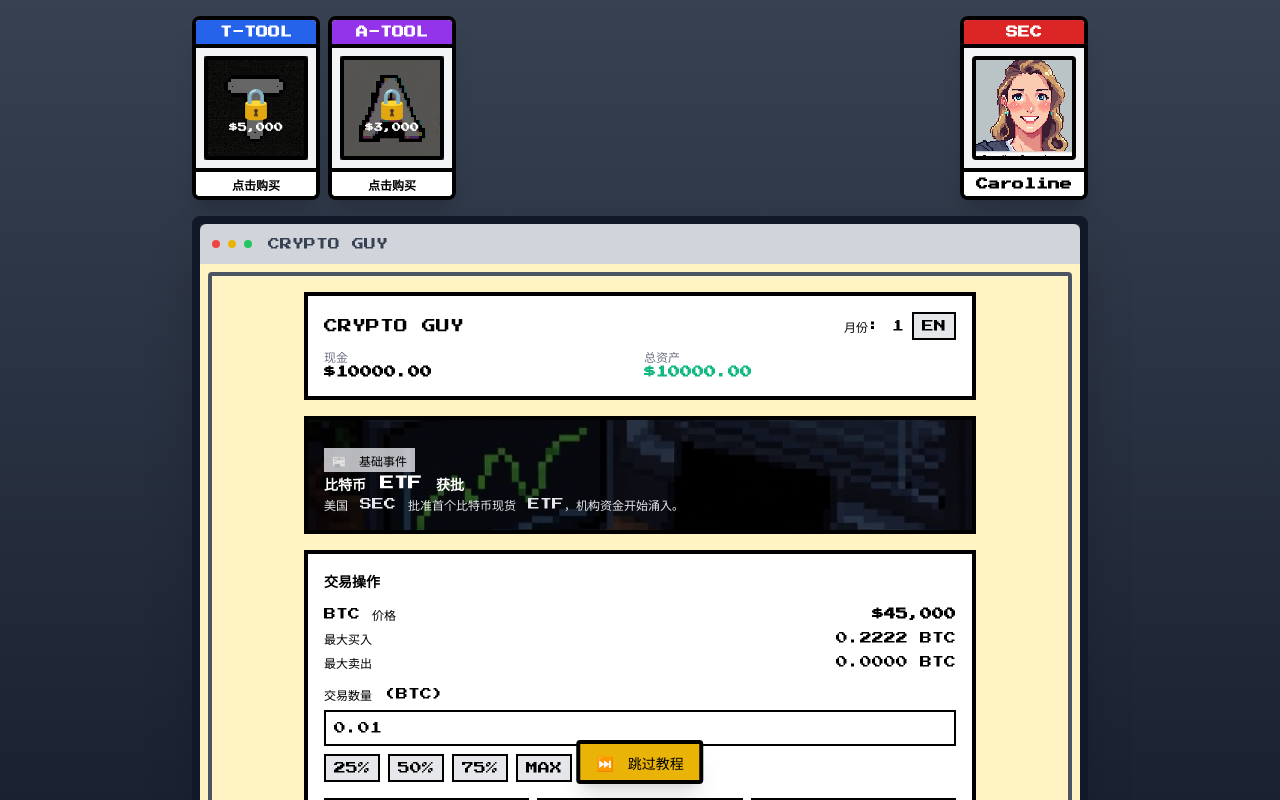
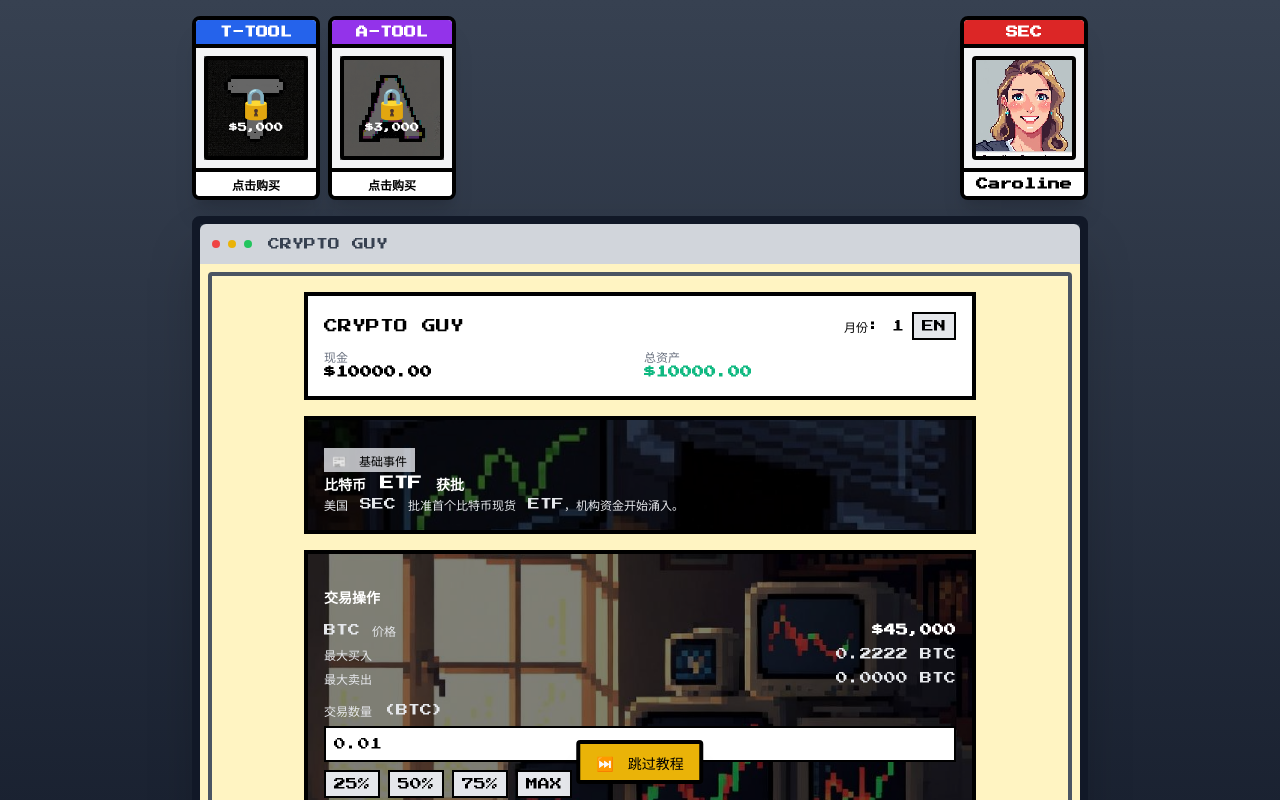
Before and after one commit to eugenewill0125-max/crypto-guy, a React (Vite) app: page / in a window 1280 px wide. Both pictures are taken after a click on the button "🎮 新游戏". Shown: the top 800 px of the page. Built offline with nearby package versions, Linux system fonts and the light colour scheme.

Commit message:
feat: add pixel art background to Trade Operations panel

```diff
--- a/src/components/TradePanel.tsx
+++ b/src/components/TradePanel.tsx
@@ -57,8 +57,14 @@
   };
 
   return (
-    <div className="bg-white border-4 border-black p-4 space-y-4">
-      <div className="text-sm font-bold">{t('tradeOperations')}</div>
+    <div
+      className="border-4 border-black p-4 space-y-4 bg-cover bg-center relative"
+      style={{ backgroundImage: 'url(/trade-bg.jpg)' }}
+    >
+      {/* 半透明遮罩确保文字可读 */}
+      <div className="absolute inset-0 bg-black bg-opacity-50" />
+      <div className="relative z-10 space-y-4">
+      <div className="text-sm font-bold text-white">{t('tradeOperations')}</div>
 
       {/* Token Selector */}
       {unlockedTokens.length > 1 && (
@@ -88,22 +94,22 @@
       )}
 
       <div className="space-y-2">
-        <div className="flex justify-between text-xs">
+        <div className="flex justify-between text-xs text-gray-200">
           <span>{token?.symbol} {t('price')}</span>
-          <span className="font-bold">{formatPrice(currentPrice)}</span>
+          <span className="font-bold text-white">{formatPrice(currentPrice)}</span>
         </div>
-        <div className="flex justify-between text-xs">
+        <div className="flex justify-between text-xs text-gray-200">
           <span>{t('maxBuy')}</span>
           <span>{formatAmount(maxBuy)} {token?.symbol}</span>
         </div>
-        <div className="flex justify-between text-xs">
+        <div className="flex justify-between text-xs text-gray-200">
           <span>{t('maxSell')}</span>
           <span>{formatAmount(maxSell)} {token?.symbol}</span>
         </div>
       </div>
 
       <div className="space-y-2">
-        <label className="block text-xs">{t('tradeAmount')} ({token?.symbol})</label>
+        <label className="block text-xs text-gray-200">{t('tradeAmount')} ({token?.symbol})</label>
         <input
           type="number"
           value={amount}
@@ -153,6 +159,7 @@
       >
         {t('endMonth')}
       </button>
+      </div>
     </div>
   );
 }
```
Also changed, not shown: public/trade-bg.jpg (added).
